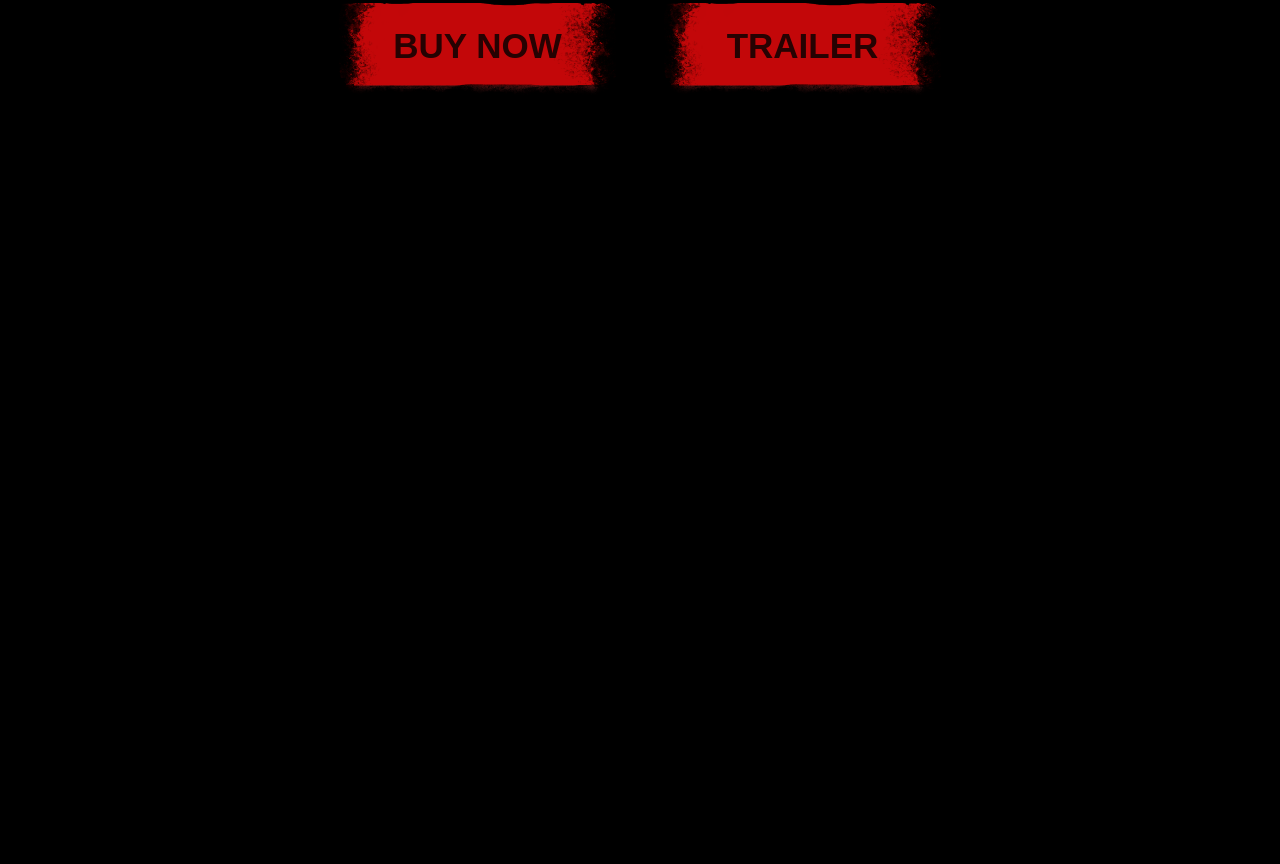
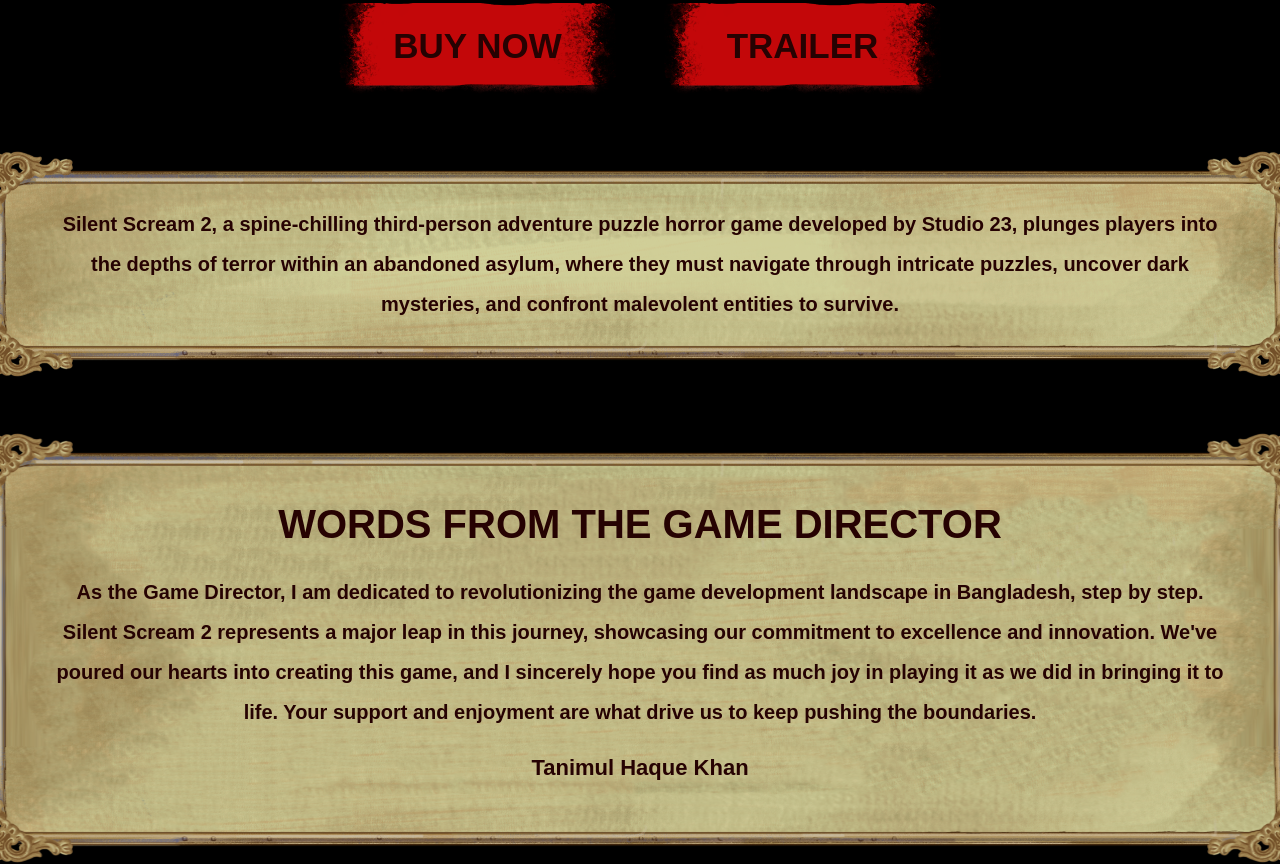
Before and after one commit to Studio-23-xyz/website-silentscream2, a Next.js app: page / in a window 1280 px wide. Shown: the part 840-1704 px from the top of the page. Before the commit the page ends 940 px from the top, so only its background shows below. Built offline with nearby package versions, Linux system fonts and the light colour scheme; a web font is replaced by a local one.

Commit message:
feature: Pitch & Director Section added

```diff
--- /dev/null
+++ b/src/app/components/Director.js
@@ -0,0 +1,36 @@
+const Director = () => {
+  return (
+    <div>
+      <div className="w-full flex justify-center items-center mt-6">
+        <div
+          className="flex flex-col justify-center items-center w-[290px] md:w-[1320px] h-[617px] md:h-[432px]
+             bg-banner-bg-mm md:bg-banner-bg-lm bg-no-repeat bg-center gap-3 md:gap-9"
+        >
+          <h3
+            className="text-[20px] md:text-[40px] font-bold text-silent2_button_text mx-8 mt-1
+               text-center leading-6"
+          >
+            WORDS FROM THE GAME DIRECTOR
+          </h3>
+          <p
+            className="text-[14px] md:text-[20px] font-bold text-silent2_button_text text-center
+             mx-11 md:mx-14 leading-5 md:leading-10 flex flex-col gap-4 justify-center items-center"
+          >
+            As the Game Director, I am dedicated to revolutionizing the game
+            development landscape in Bangladesh, step by step. Silent Scream 2
+            represents a major leap in this journey, showcasing our commitment
+            to excellence and innovation. We've poured our hearts into creating
+            this game, and I sincerely hope you find as much joy in playing it
+            as we did in bringing it to life. Your support and enjoyment are
+            what drive us to keep pushing the boundaries.
+            <a className="text-[16px] md:text-[22px] font-black">
+              Tanimul Haque Khan
+            </a>
+          </p>
+        </div>
+      </div>
+    </div>
+  );
+};
+
+export default Director;
--- /dev/null
+++ b/src/app/components/Pitch.js
@@ -0,0 +1,25 @@
+const Pitch = () => {
+  return (
+    <div>
+      <div className="w-full flex justify-center items-center mt-5">
+        <div
+          className="w-[290px] md:w-[1320px] h-[300px] md:h-[288px] bg-banner-bg-ms md:bg-banner-bg-ls
+             bg-no-repeat bg-center flex"
+        >
+          <p
+            className="flex justify-center items-center text-[14px] md:text-[20px] font-bold text-silent2_button_text
+             text-center mx-9 md:mx-14 leading-5 md:leading-10"
+          >
+            Silent Scream 2, a spine-chilling third-person adventure puzzle
+            horror game developed by Studio 23, plunges players into the depths
+            of terror within an abandoned asylum, where they must navigate
+            through intricate puzzles, uncover dark mysteries, and confront
+            malevolent entities to survive.
+          </p>
+        </div>
+      </div>
+    </div>
+  );
+};
+
+export default Pitch;
--- a/src/app/page.js
+++ b/src/app/page.js
@@ -2,6 +2,8 @@
 import { useEffect } from "react";
 import Parallax from "./components/Parallax";
 import Button from "./components/Button";
+import Pitch from "./components/Pitch";
+import Director from "./components/Director";
 
 const Page = () => {
   useEffect(() => {
@@ -18,9 +20,10 @@
         <Button />
 
         {/* Pitch Section */}
+        <Pitch />
 
         {/* Director Section */}
-
+        <Director />
         {/* Cast Section */}
 
         <div className="bd-ss2-quill-bg bg-center md:bg-right">
--- a/tailwind.config.js
+++ b/tailwind.config.js
@@ -23,6 +23,14 @@
         "parallax-bg4":
           "url('../../public/assets/parallax/ss2-hero-bg-layer4.png')",
         "button-bg": "url('../../public/assets/buttonbg1.png')",
+        "banner-bg-ls":
+          "url('../../public/assets/banners/ss2-back-banner-ls.png')",
+        "banner-bg-lm":
+          "url('../../public/assets/banners/ss2-back-banner-lm.png')",
+        "banner-bg-ms":
+          "url('../../public/assets/banners/ss2-back-banner-ms.png')",
+        "banner-bg-mm":
+          "url('../../public/assets/banners/ss2-back-banner-mm.png')",
         "quill-bg": "url('../../public/assets/silent-scram-2-logo.svg')",
       },
     },
```
